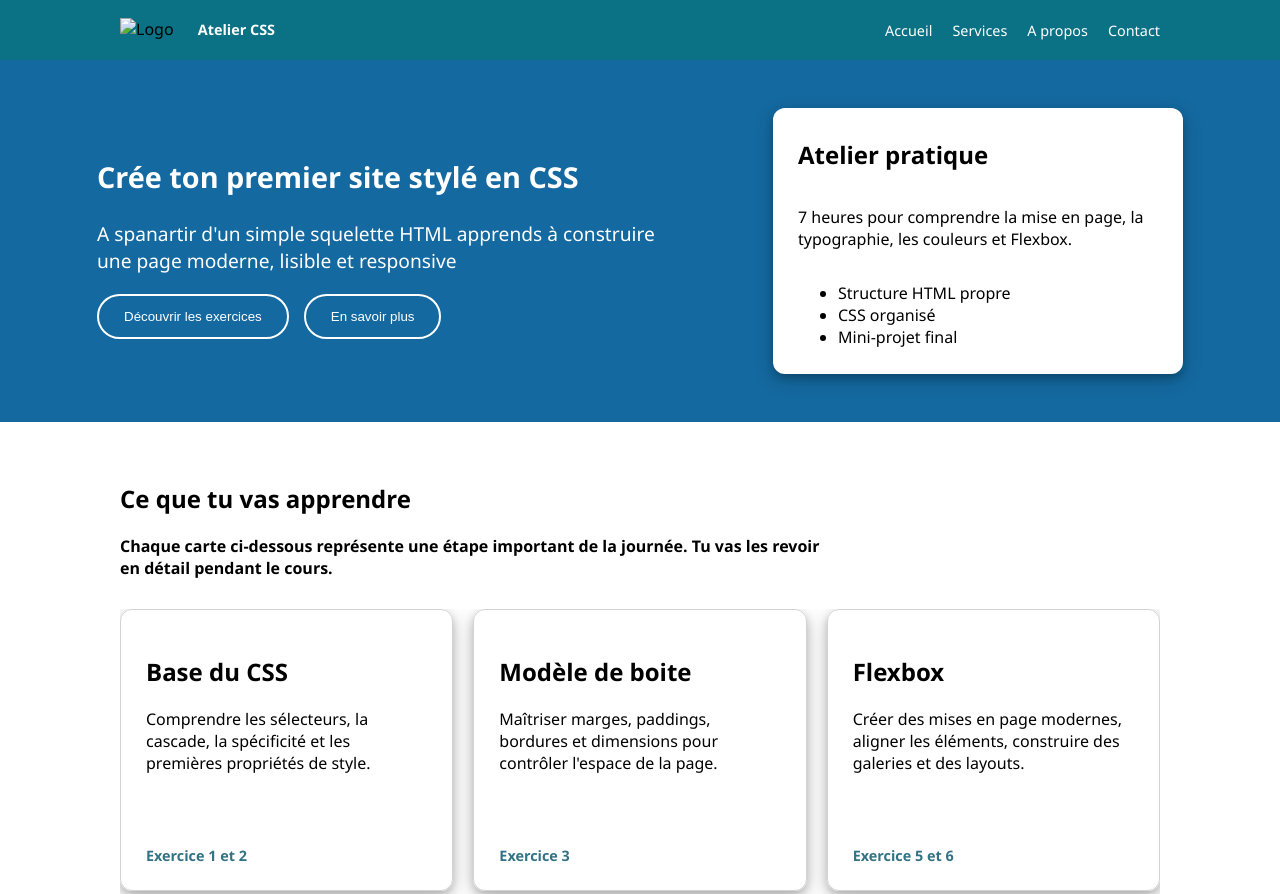
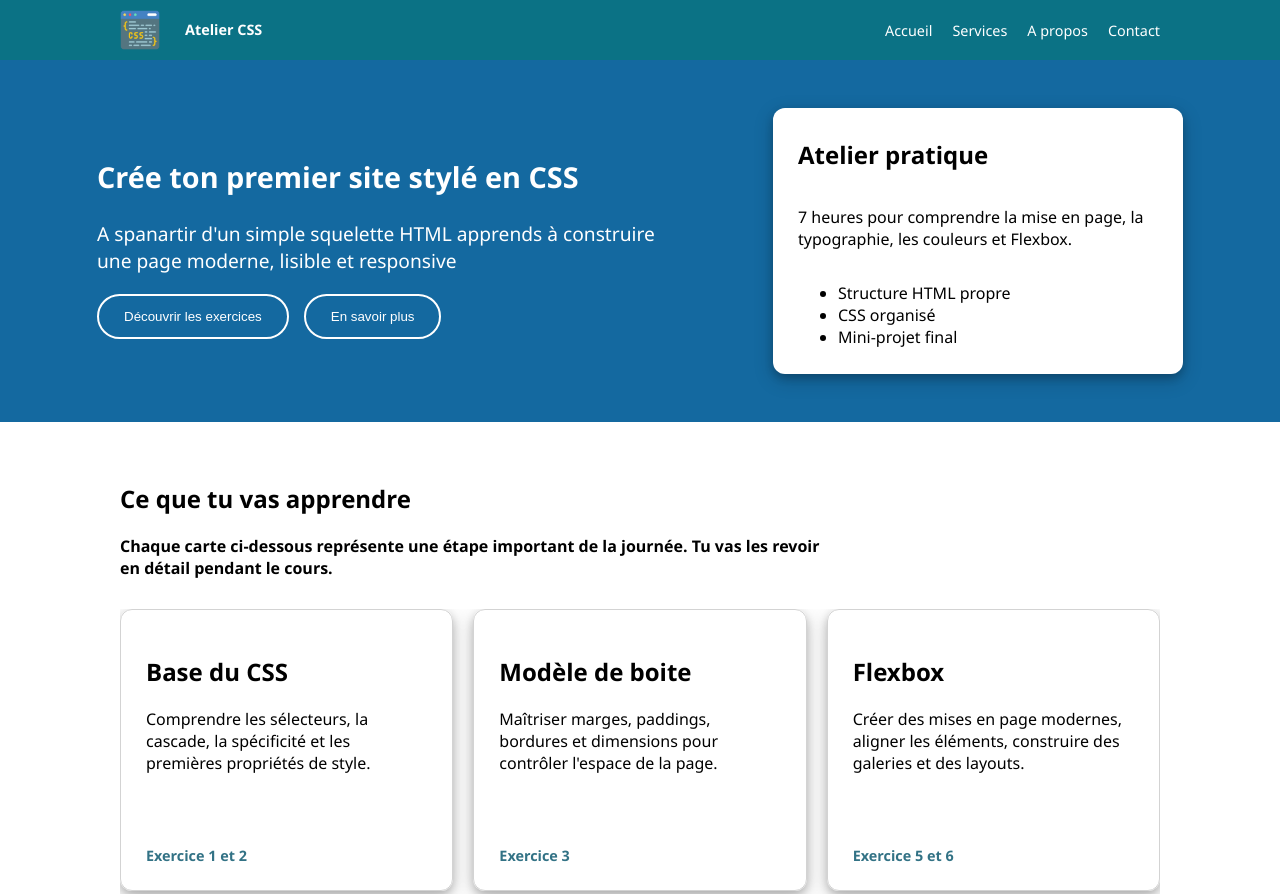
Before and after one commit to Vitroze/TP-05_12_2025, a plain HTML site: page index.html in a window 1280 px wide. Shown: the top 894 px of the page. Drawn offline with Linux system fonts and the light colour scheme.

Commit message:
Add logo picture

```diff
--- a/index.html
+++ b/index.html
@@ -9,7 +9,7 @@
   <body>
     <header>
       <div class="left">
-        <img src="logo.png" alt="Logo" class="logo" />
+        <img src="image/logo.png" alt="Logo" class="logo" />
         <b><span class="title">Atelier CSS</span></b>
       </div>
 
--- a/styles.css
+++ b/styles.css
@@ -22,12 +22,20 @@ header .left .title {
 
 header .left {
   margin: 0 120px;
+  display: flex;
+  align-items: center;
+  gap: 5px;
 }
 
 header .navigation {
   display: flex;
   gap: 20px;
   margin-right: 120px;
+}
+
+header .left img {
+  height: 40px;
+  width: 40px;
 }
 
 a {
```
Also changed, not shown: image/logo.png (added).
